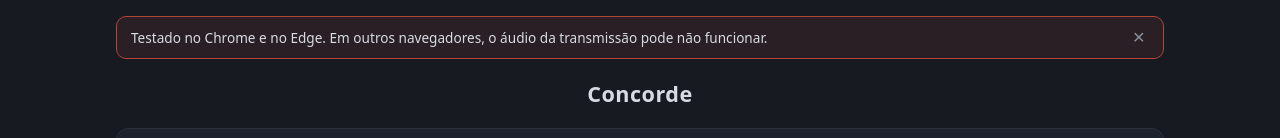
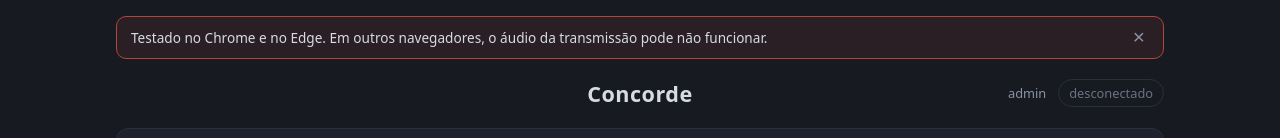
Before and after one commit to arthurdepina/concorde, a plain HTML site: page public/index.html in a window 1280 px wide. Shown: the top 138 px of the page. Drawn offline with Linux system fonts and the light colour scheme.

Commit message:
Session 8: move admin link + status to a header above the player
- Relocate the admin link and connection status from the bottom footer into a
  header above the player, right-aligned and side by side
- Keep the brand centered via a 3-column grid (brand in the middle, status right)
- No change to the admin page or the base .statusbar (still a footer there)

```diff
--- a/public/index.html
+++ b/public/index.html
@@ -19,7 +19,13 @@
                 aria-label="Dispensar aviso">×</button>
       </div>
 
-      <h1 class="brand">Concorde</h1>
+      <header class="header">
+        <h1 class="brand">Concorde</h1>
+        <div class="statusbar">
+          <a class="admin-link" href="/admin.html">admin</a>
+          <span id="conn-status" class="status status--off">desconectado</span>
+        </div>
+      </header>
 
       <section class="stage">
         <div id="video-window" class="video-window">
@@ -86,11 +92,6 @@
           </div>
         </div>
       </aside>
-
-      <footer class="statusbar">
-        <a class="admin-link" href="/admin.html">admin</a>
-        <span id="conn-status" class="status status--off">desconectado</span>
-      </footer>
     </main>
 
     <!-- View-independent, transient notices (capture/connection errors, etc.). -->
--- a/public/styles.css
+++ b/public/styles.css
@@ -51,13 +51,28 @@ body {
   letter-spacing: 0.5px;
 }
 
-/* On the main page the brand is a standalone, centered page title. The top and
-   bottom margins (added to .app's padding above and its gap below) make the space
-   over the brand equal to the space between the brand and the player. */
-.app > .brand {
-  text-align: center;
+/* Header above the player: the brand stays centered on the page (auto middle
+   column between two equal, shrinkable side columns) while the status sits at the
+   right edge. The top/bottom margins (added to .app's padding above and its gap
+   below) keep the space over the brand equal to the space down to the player. */
+.header {
+  display: grid;
+  grid-template-columns: minmax(0, 1fr) auto minmax(0, 1fr);
+  align-items: center;
+  gap: 12px;
   margin-top: 4px;
   margin-bottom: 4px;
+}
+
+.header .brand {
+  grid-column: 2;
+  text-align: center;
+}
+
+.header .statusbar {
+  grid-column: 3;
+  justify-self: end;
+  margin-top: 0; /* not a footer here (unlike the admin page) */
 }
 
 .btn-primary {
```
Also changed, not shown: Changelog.md.
